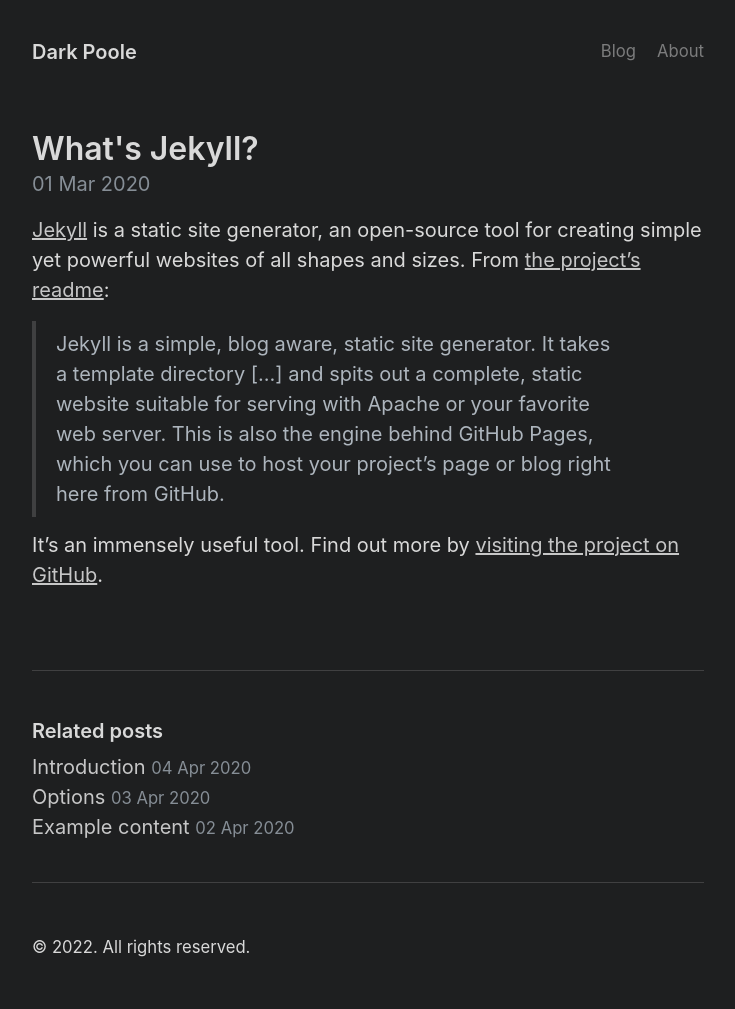
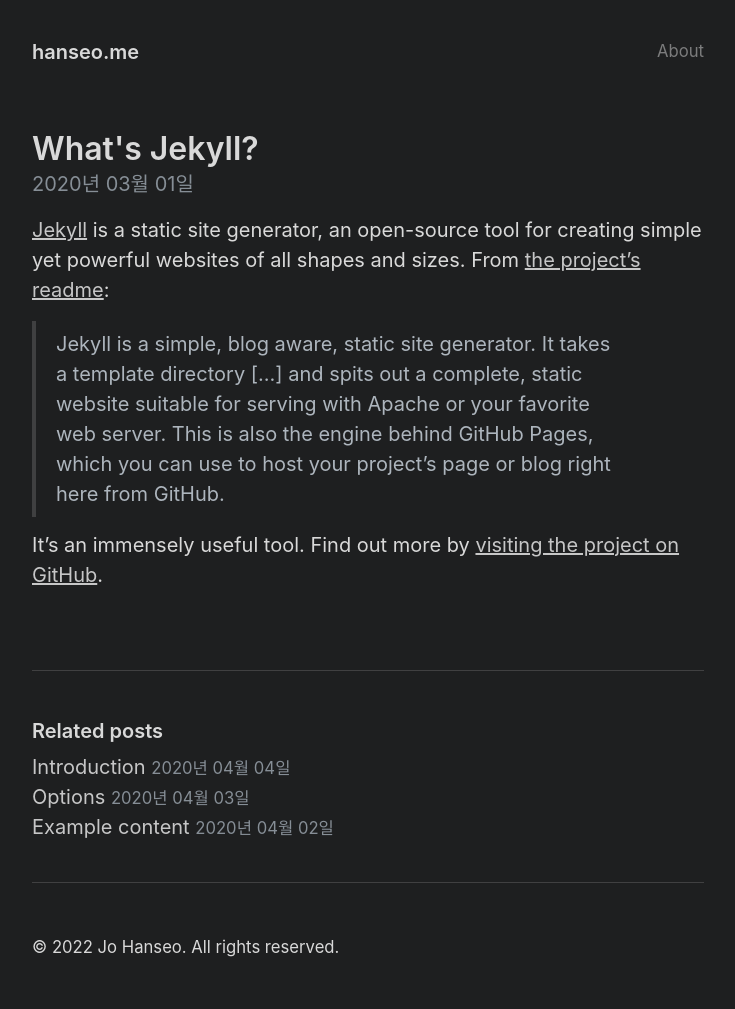
Before and after one commit to hanseodev/hanseodev.github.io, a Jekyll site: the page built from _posts/2020-03-01-whats-jekyll.md, in a window 1280 px wide. Shown: the whole page, without its empty margins (272-1007 px from the left). Built offline with Jekyll 4.4.1, drawn with Linux system fonts in a browser that asks for light colours.

Commit message:
초기 설정

```diff
--- a/Gemfile
+++ b/Gemfile
@@ -4,3 +4,5 @@
 gem "jekyll-gist"
 gem "jekyll-paginate"
 gem "jekyll-seo-tag"
+
+gem "webrick", "~> 1.7"
--- a/_config.yml
+++ b/_config.yml
@@ -1,6 +1,6 @@
 # Setup
-title: Dark Poole
-url: https://getpoole.com
+title: hanseo.me
+url: https://hanseo.me
 paginate: 1
 baseurl: ""
 permalink: pretty
@@ -32,17 +32,14 @@
 
 # Specify the author for blog posts
 author:
-  name: Mark Otto
-  url: https://twitter.com/mdo
-  email: markdotto@gmail.com
+  name: Jo Hanseo
+  url:
+  email:
 
 # Custom vars
 version: 3.0.0
 
 # Navbar page list
 nav:
-  - title: Blog
-    url: /archive
-
   - title: About
     url: /about
--- a/_layouts/default.html
+++ b/_layouts/default.html
@@ -25,7 +25,7 @@
           &copy;
           <time datetime="{{ site.time | date_to_xmlschema }}"
             >{{ site.time | date: '%Y' }}</time
-          >. All rights reserved.
+          > Jo Hanseo. All rights reserved.
         </small>
       </footer>
     </div>
--- a/_layouts/post.html
+++ b/_layouts/post.html
@@ -4,7 +4,7 @@
 
 <article class="post">
   <h1 class="post-title">{{ page.title }}</h1>
-  <time datetime="{{ page.date | date_to_xmlschema }}" class="post-date">{{ page.date | date_to_string }}</time>
+  <time datetime="{{ page.date | date_to_xmlschema }}" class="post-date">{{ page.date | date: "%Y년 %m월 %d일" }}</time>
   {{ content }}
 </article>
 
@@ -16,7 +16,7 @@
       <li>
         <a href="{{ site.baseurl }}{{ post.url }}">
           {{ post.title }}
-          <small><time datetime="{{ post.date | date_to_xmlschema }}">{{ post.date | date_to_string }}</time></small>
+          <small><time datetime="{{ post.date | date_to_xmlschema }}">{{ post.date | date: "%Y년 %m월 %d일" }}</time></small>
         </a>
       </li>
     {% endfor %}
```
Also changed, not shown: archive.md (deleted, +0 -18 lines), index.html (+9 -26 lines), Gemfile.lock, 1 other file.
